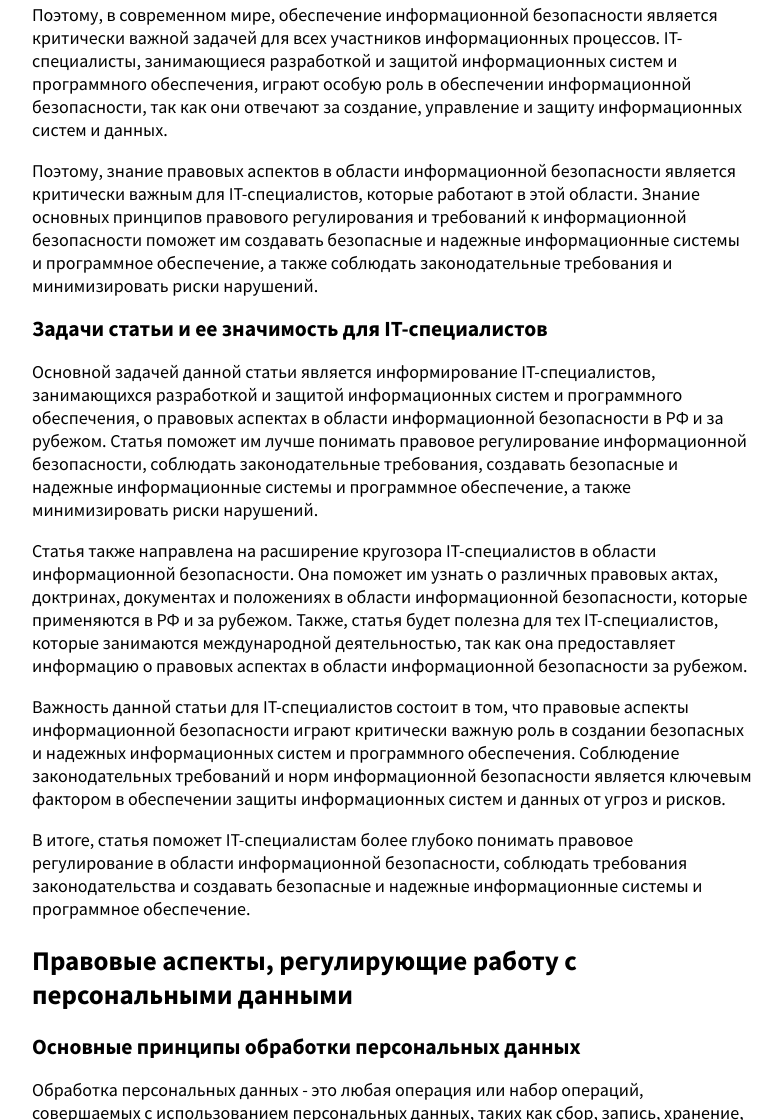
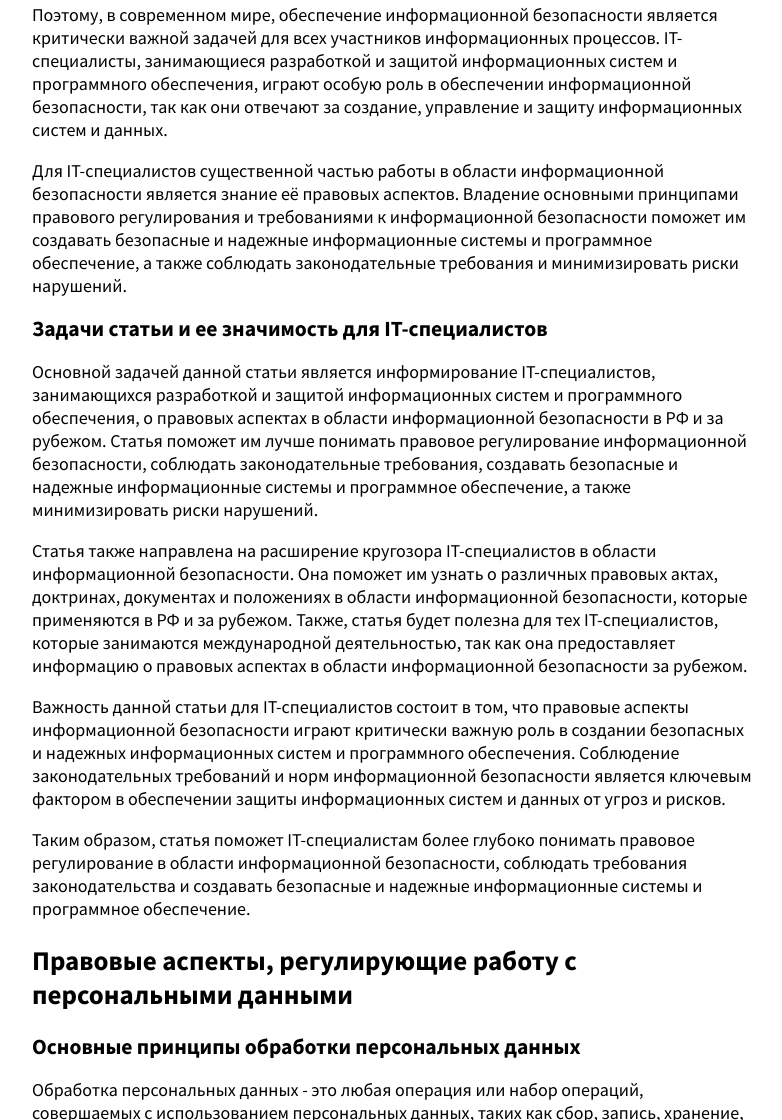
Before and after one commit to vancomm/infosec-resource, a plain HTML site: page index.html in a window 1280 px wide. Shown: the part 813-1933 px from the top of the page, without its empty margins (248-1030 px from the left). Drawn offline with Linux system fonts and the light colour scheme; a web font is replaced by a local one.

Commit message:
text improvements

```diff
--- a/index.html
+++ b/index.html
@@ -167,11 +167,11 @@
                 для всех участников информационных процессов. IT-специалисты, занимающиеся разработкой и защитой
                 информационных систем и программного обеспечения, играют особую роль в обеспечении информационной
                 безопасности, так как они отвечают за создание, управление и защиту информационных систем и данных.</p>
-            <p>Поэтому, знание правовых аспектов в области информационной безопасности является критически важным для
-                IT-специалистов, которые работают в этой области. Знание основных принципов правового регулирования и
-                требований к информационной безопасности поможет им создавать безопасные и надежные информационные
-                системы и программное обеспечение, а также соблюдать законодательные требования и минимизировать риски
-                нарушений.</p>
+            <p>Для IT-специалистов существенной частью работы в области информационной безопасности является знание её
+                правовых аспектов. Владение основными принципами правового регулирования и требованиями к информационной
+                безопасности поможет им создавать безопасные и надежные информационные системы и программное
+                обеспечение, а также соблюдать законодательные требования и минимизировать риски нарушений.
+            </p>
 
             <h2>Задачи статьи и ее значимость для IT-специалистов</h2>
 
@@ -189,7 +189,7 @@
                 безопасности играют критически важную роль в создании безопасных и надежных информационных систем и
                 программного обеспечения. Соблюдение законодательных требований и норм информационной безопасности
                 является ключевым фактором в обеспечении защиты информационных систем и данных от угроз и рисков.</p>
-            <p>В итоге, статья поможет IT-специалистам более глубоко понимать правовое регулирование в области
+            <p>Таким образом, статья поможет IT-специалистам более глубоко понимать правовое регулирование в области
                 информационной безопасности, соблюдать требования законодательства и создавать безопасные и надежные
                 информационные системы и программное обеспечение.</p>
 
```
